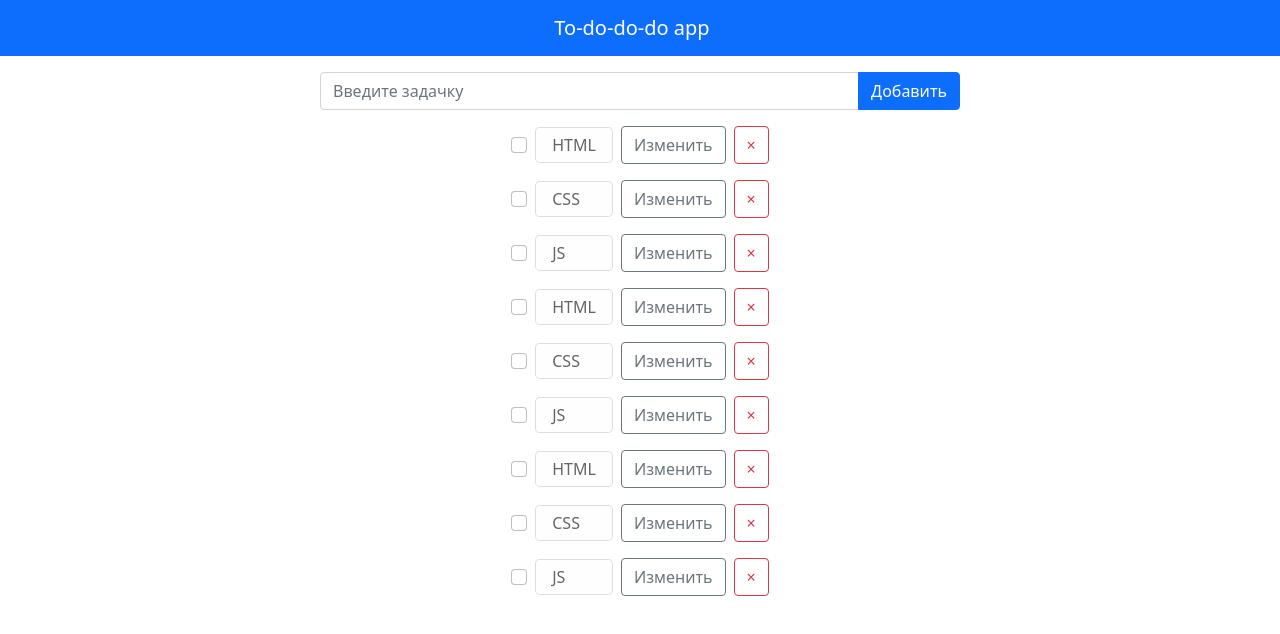
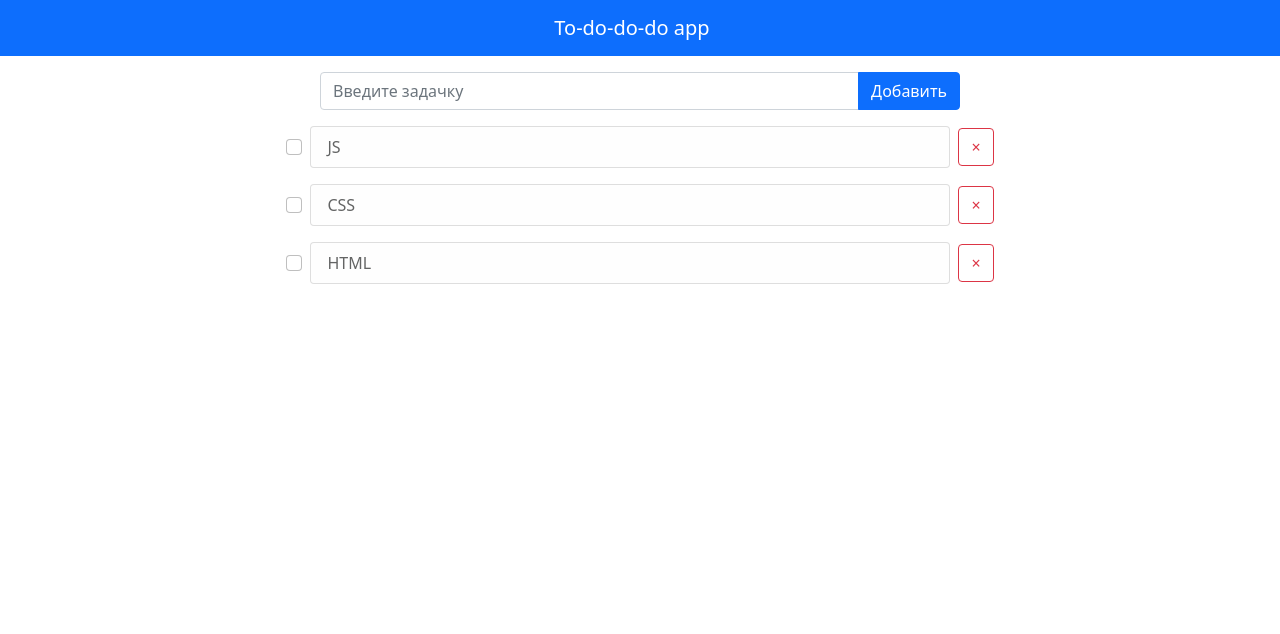
Before and after one commit to mishken3/Modern-Todo, a React (Create React App) app: page / in a window 1280 px wide. Shown: the top 634 px of the page. Built offline with nearby package versions, Linux system fonts and the light colour scheme.

Commit message:
rework Todo component: now todo comes by props from TodoList

```diff
--- a/src/components/Todo/Todo.tsx
+++ b/src/components/Todo/Todo.tsx
@@ -1,72 +1,70 @@
-import React from 'react';
-import { Form, ListGroupItem } from 'react-bootstrap';
+import React, { useState, FC } from 'react';
+import { Form, ListGroup } from 'react-bootstrap';
 import { useDispatch } from 'react-redux';
-import { useTypedSelector } from '../../hooks/useTypedSelector';
 import { changeTodo, deleteTodo, toggleTodo } from '../../redux/reducer/todo/action-creators';
-import { TodoType } from '../../redux/reducer/todo/types';
+import { TodoProps } from './Todo.types';
 
-export const Todo = () => {
-	const todos: TodoType[] = useTypedSelector((store) => store.todos);
+export const Todo: FC<TodoProps> = ({ todo }) => {
+	const [isEditing, setIsEditing] = useState(false);
+	const [value, setValue] = useState(todo.text);
 	const dispatch = useDispatch();
-
-	if (!todos.length) {
-		return (
-			<div className="todos">
-				<h1>Добавьте задачку</h1>
-			</div>
-		);
-	}
 
 	const handleOnToggleComplete = (todoId: number): void => {
 		dispatch(toggleTodo(todoId));
 	};
 
-	const handleOnChangeText = (todoId: number): void => {
-		const newTodoText = 'test new Text';
+	const handleOnDelete = (todoId: number): void => {
+		dispatch(deleteTodo(todoId));
+	};
 
-		dispatch(changeTodo(todoId, newTodoText));
+	const toggleToEdit = () => {
+		setIsEditing((isEditing) => !isEditing);
+	};
+
+	const handleOnChangeText = (e: React.ChangeEvent<HTMLInputElement>): void => {
+		setValue(e.target.value);
+	};
+
+	const handleOnSubmit = (e: React.SyntheticEvent, todoId: number): void => {
+		e.preventDefault();
+		setIsEditing((isEditing) => !isEditing);
+
+		dispatch(changeTodo(todoId, value));
 	};
 
 	return (
-		<div className="d-flex flex-column align-items-center justify-content-center ">
-			{todos.map((todo) => (
-				<div
-					key={todo.id}
-					className="d-flex w-100 justify-content-center align-items-center gap-2 mb-3"
-				>
+		<div className="d-flex w-100 justify-content-center align-items-center gap-2 mb-3">
 			<Form.Check
 				aria-label="option 1"
 				type="checkbox"
 				onChange={() => handleOnToggleComplete(todo.id)}
 			/>
 
-					<ListGroupItem
+			<ListGroup className="w-50">
+				{isEditing === false ? (
+					<ListGroup.Item
 						variant={todo.isCompleted ? 'success' : 'light'}
-						action
-						className="w-50 rounded-3"
+						// onDoubleClick={toggleToEdit}
+						onClick={toggleToEdit}
 					>
 						{todo.text}
-					</ListGroupItem>
+					</ListGroup.Item>
+				) : (
+					<Form onSubmit={(e) => handleOnSubmit(e, todo.id)}>
+						<Form.Control type="text" value={value} onChange={handleOnChangeText} />
+					</Form>
+				)}
+			</ListGroup>
 
-					<div className="buttons d-flex gap-2">
-						<button
-							type="button"
-							className="btn btn-outline-secondary"
-							onClick={() => handleOnChangeText(todo.id)}
-						>
-							Изменить
-						</button>
-
+			<div className="d-flex gap-2">
 				<button
 					type="button"
 					className="btn btn-outline-danger"
-							onClick={() => dispatch(deleteTodo(todo.id))}
+					onClick={() => handleOnDelete(todo.id)}
 				>
 					&times;
 				</button>
 			</div>
 		</div>
-			))}
-		</div>
 	);
 };
```
Also changed, not shown: src/components/Todo/Todo.css (added). Lines whose indentation alone changed are shown as unchanged.
